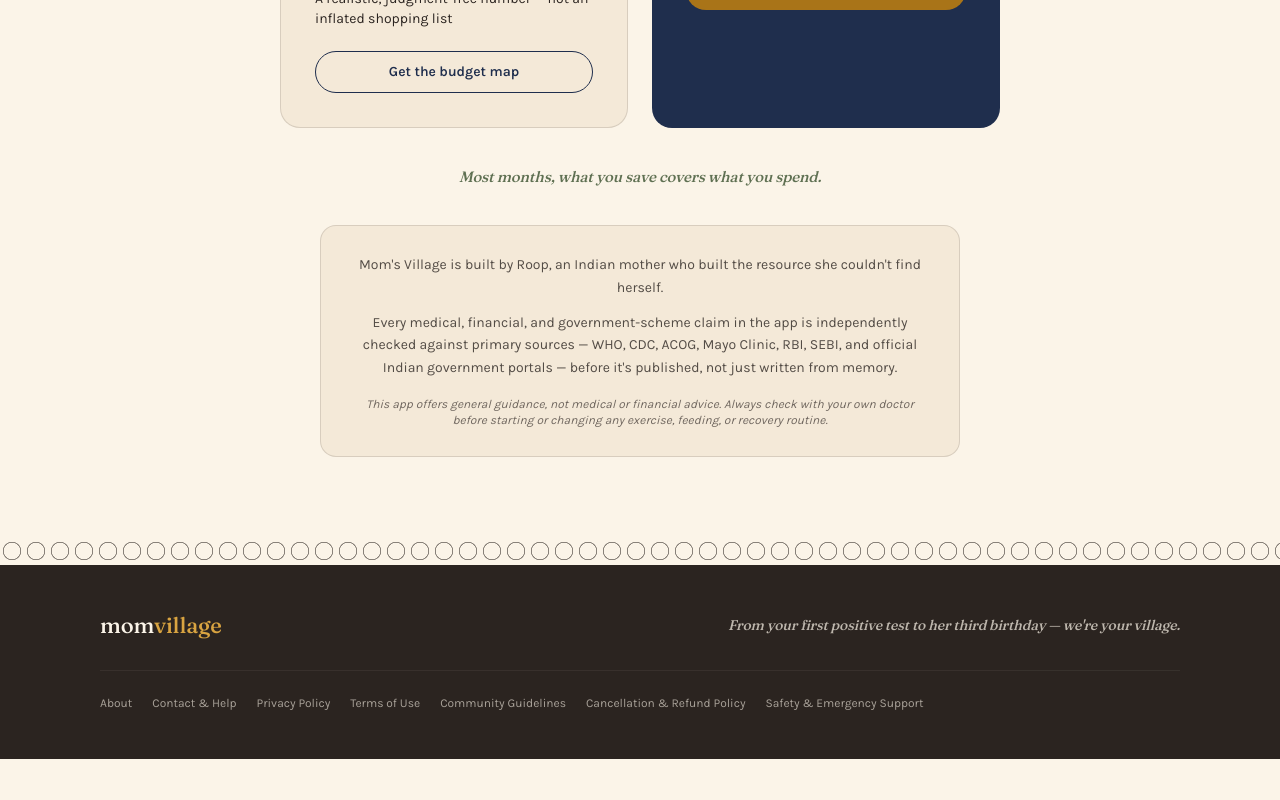
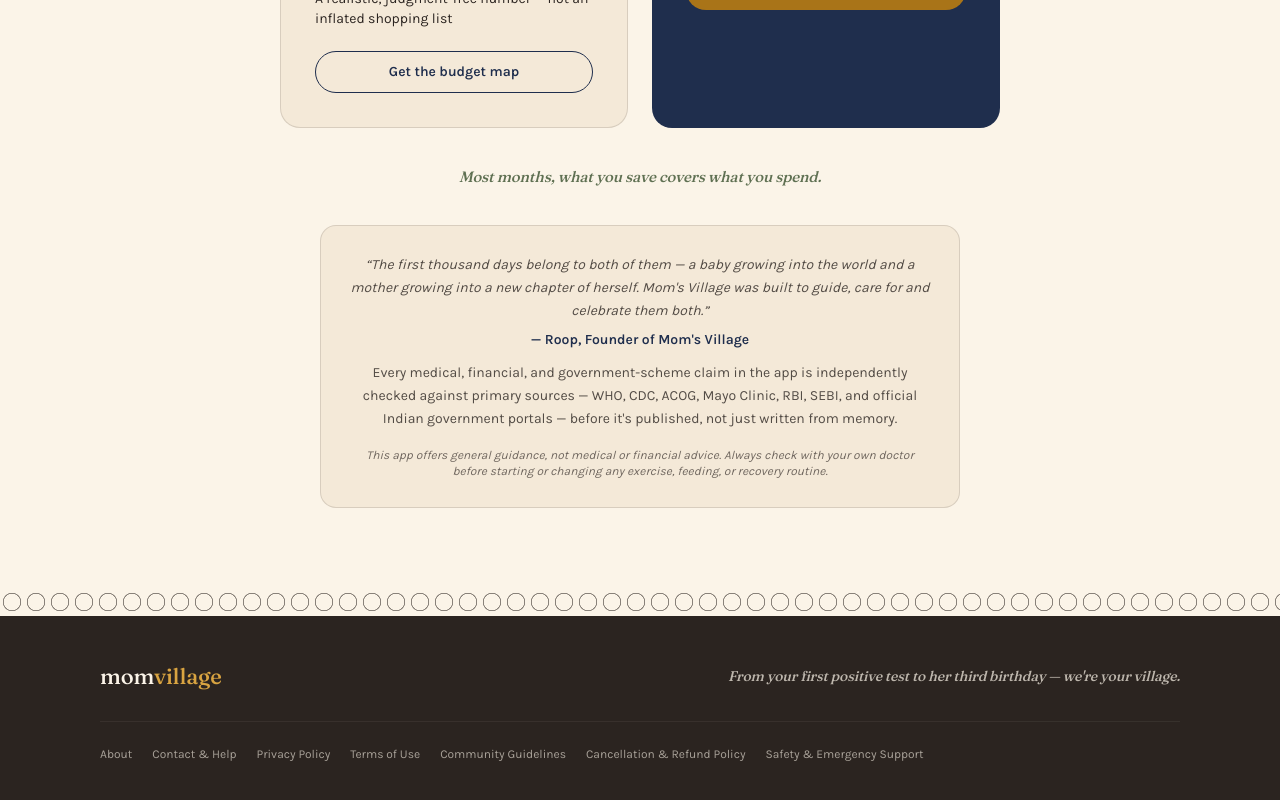
Before and after one commit to riddlerunroop/mom-village, a Next.js app: page / in a window 1280 px wide. Shown: the part 4707-5507 px from the top of the page. Before the commit the page ends 5466 px from the top, so only its background shows below. Built offline with nearby package versions, Linux system fonts and the light colour scheme; no server answers.

Commit message:
Add real homepage bio, cancellation copy, and support email

```diff
--- a/src/app/contact/page.tsx
+++ b/src/app/contact/page.tsx
@@ -3,12 +3,8 @@ import LegalPage, { LegalSection } from "@/components/LegalPage";
 
 export const metadata = { title: "Contact & Help — Mom Village" };
 
-// Support email intentionally left as a placeholder — Roop is setting up a
-// dedicated address on her own domain (2026-07-28: "i will make a different
-// mail with domain name in picture") rather than using her personal Gmail
-// long-term. Swap SUPPORT_EMAIL in once that's ready, same "flag, don't
-// fabricate" pattern used for the homepage bio placeholder.
-const SUPPORT_EMAIL: string | null = null;
+// Real support mailbox, live on GoDaddy Titan Email since 2026-09-23.
+const SUPPORT_EMAIL: string | null = "support@momvillage.in";
 
 export default function ContactPage() {
   return (
--- a/src/app/dashboard/account/page.tsx
+++ b/src/app/dashboard/account/page.tsx
@@ -100,21 +100,30 @@ export default async function AccountPage() {
 
       <div className="bg-ivory-2 rounded-2xl border border-line p-6 mt-8">
         <h2 className="font-display text-lg text-indigo mb-1">Membership</h2>
+        {subscription ? (
+          <>
+            <p className="text-sm font-semibold text-ink/85 mt-3 mb-1">
+              Cancel subscription
+            </p>
             <p className="text-sm text-ink/65 mb-4">
-          {subscription
-            ? "You can cancel anytime — cancelling stops future billing, and you keep access through the end of what you've already paid for."
-            : "You don't currently have an active membership."}{" "}
-          Self-serve cancellation from this page isn&apos;t live yet — for
-          now,{" "}
+              Want to cancel?{" "}
               <Link href="/contact" className="underline text-gold-deep font-semibold">
-            contact us
-          </Link>{" "}
-          to cancel or ask about your membership. See our{" "}
+                Email us
+              </Link>
+              . We&apos;ll cancel future renewals while keeping your access
+              active until the end of your current paid period. You
+              won&apos;t be charged again. See our{" "}
               <Link href="/refund-policy" className="underline text-gold-deep font-semibold">
                 Cancellation &amp; Refund Policy
               </Link>
               .
             </p>
+          </>
+        ) : (
+          <p className="text-sm text-ink/65 mb-4">
+            You don&apos;t currently have an active membership.
+          </p>
+        )}
         {!subscription && <SubscribeButton label="Subscribe for ₹299/month" />}
       </div>
 
--- a/src/app/page.tsx
+++ b/src/app/page.tsx
@@ -578,13 +578,17 @@ export default async function Home() {
           </p>
 
           {/* CREDIBILITY + SAFETY — added 2026-07-27 per Roop's review.
-              Personal-bio line intentionally left as a placeholder — needs
-              her own words, not invented credentials. */}
+              Personal-bio line replaced 2026-09-22 with Roop's own words —
+              no longer a placeholder. */}
           <div className="max-w-[640px] mx-auto bg-ivory-2 rounded-2xl border border-line p-7 text-center">
-            <p className="text-sm text-ink/80 leading-relaxed mb-3">
-              {/* TODO (Roop): replace with your own 1-2 line story/background */}
-              Mom&apos;s Village is built by Roop, an Indian mother who built
-              the resource she couldn&apos;t find herself.
+            <p className="text-sm text-ink/80 leading-relaxed mb-2 italic">
+              &ldquo;The first thousand days belong to both of them — a baby
+              growing into the world and a mother growing into a new chapter
+              of herself. Mom&apos;s Village was built to guide, care for and
+              celebrate them both.&rdquo;
+            </p>
+            <p className="text-sm font-semibold text-indigo mb-3">
+              — Roop, Founder of Mom&apos;s Village
             </p>
             <p className="text-sm text-ink/80 leading-relaxed">
               Every medical, financial, and government-scheme claim in the app
```
Also changed, not shown: 1 other file (tests, documents, lock files or other folders). Lines whose indentation alone changed are shown as unchanged.
